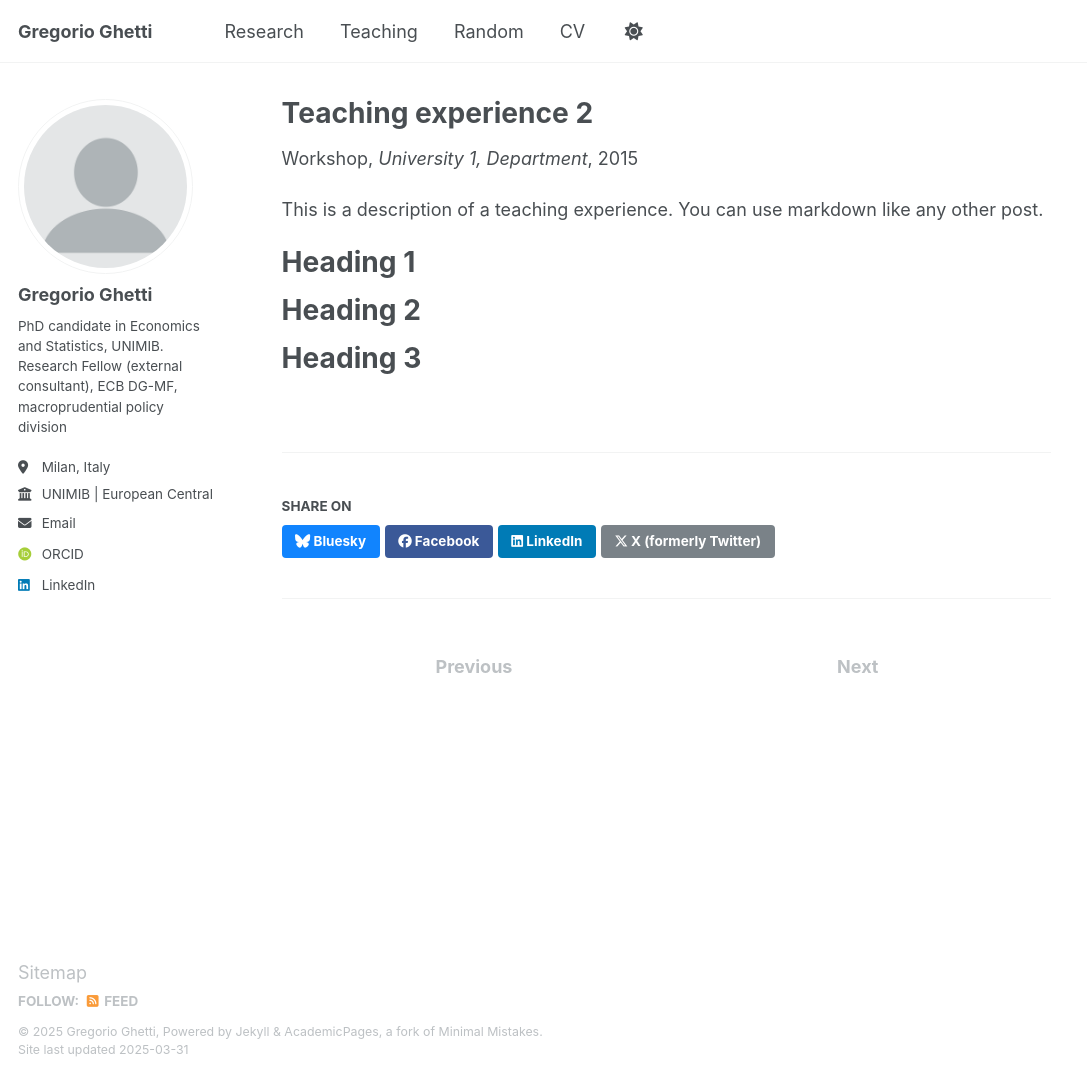
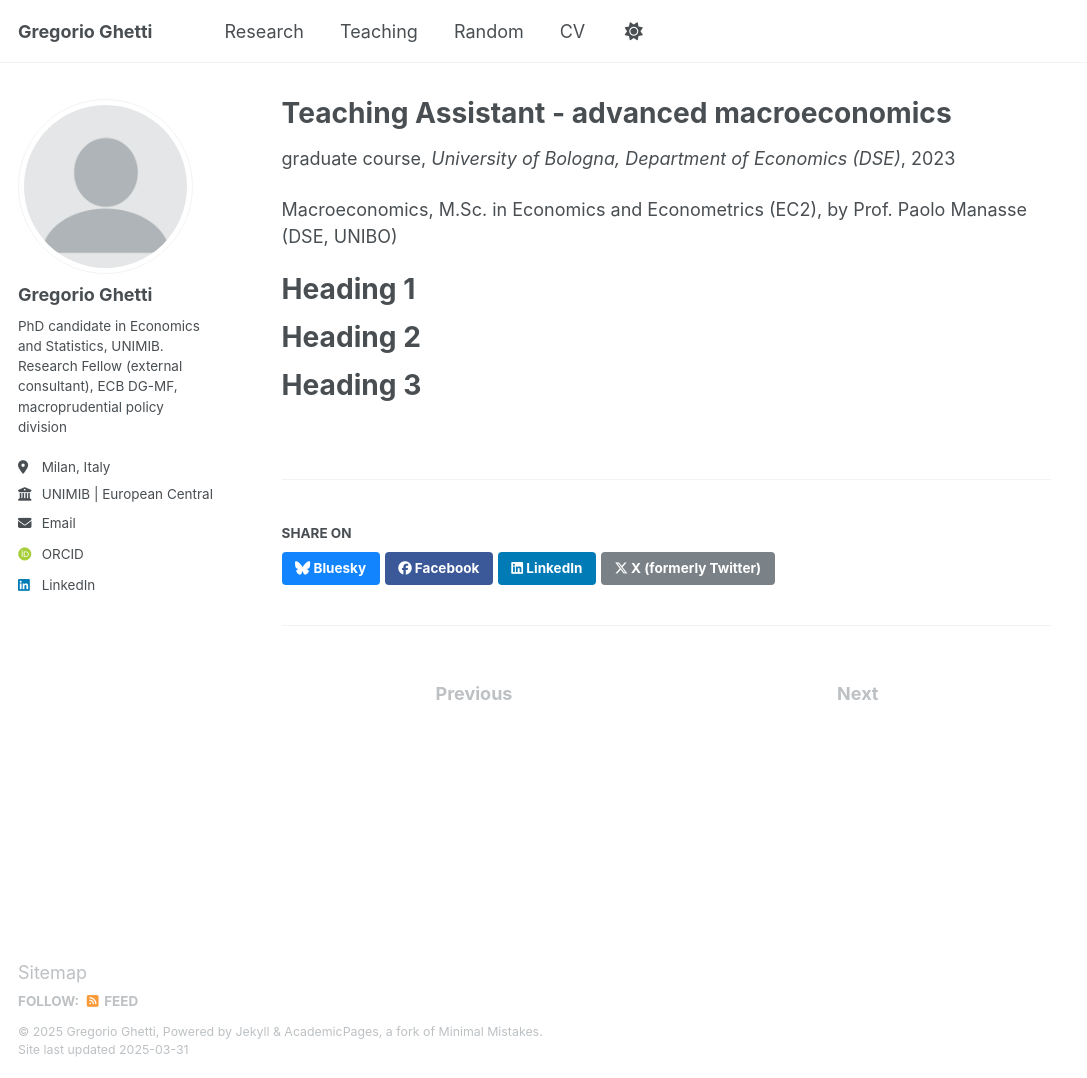
Before and after one commit to GregGh95/GregGh95.github.io, a Jekyll site: the page built from _teaching/2015-spring-teaching-2.md, in a window 1280 px wide and 1078 px high. Shown: the whole window, without its empty margins (0-1087 px from the left). Built offline with Jekyll 4.4.1, drawn with Linux system fonts in a browser that asks for light colours; some web fonts are replaced.

Commit message:
Update 2015-spring-teaching-2.md

```diff
--- a/_teaching/2015-spring-teaching-2.md
+++ b/_teaching/2015-spring-teaching-2.md
@@ -1,14 +1,14 @@
 ---
-title: "Teaching experience 2"
+title: "Teaching Assistant - advanced macroeconomics"
 collection: teaching
-type: "Workshop"
-permalink: /teaching/2015-spring-teaching-1
-venue: "University 1, Department"
-date: 2015-01-01
-location: "City, Country"
+type: "graduate course"
+permalink: #/teaching/2015-spring-teaching-1
+venue: "University of Bologna, Department of Economics (DSE)"
+date: 2023-01-01
+location: "Bologna, Italy"
 ---
 
-This is a description of a teaching experience. You can use markdown like any other post.
+Macroeconomics, M.Sc. in Economics and Econometrics (EC2), by Prof. Paolo Manasse (DSE, UNIBO)
 
 Heading 1
 ======
```
